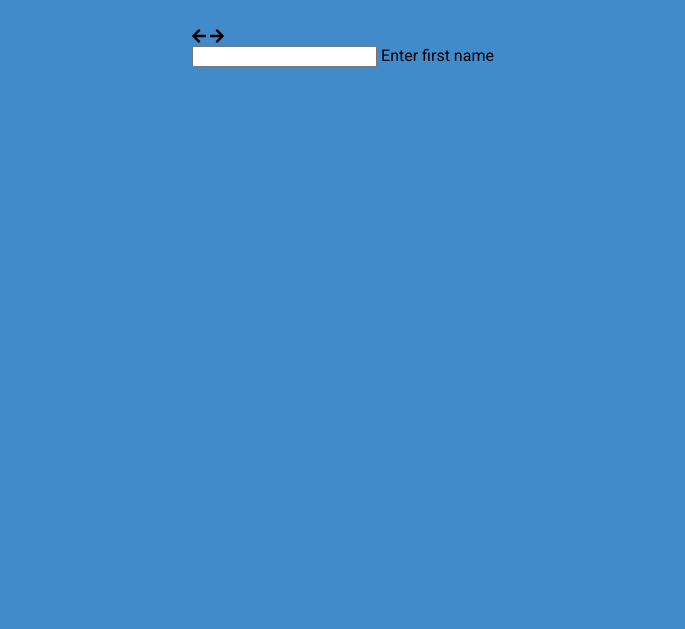
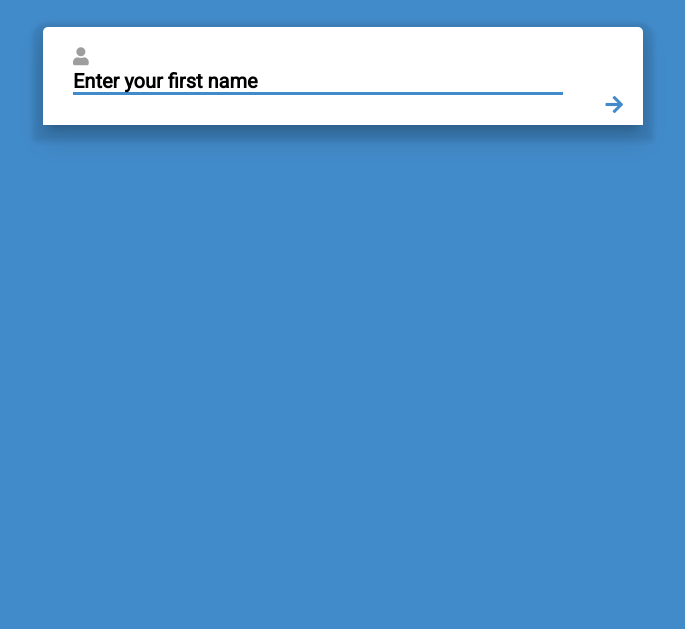
Before and after one commit to Ebecode/fancy_form, a website: page index.html in a window 1280 px wide. Shown: the part 171-800 px from the top of the page, without its empty margins (297-982 px from the left). Drawn offline with Linux system fonts and the light colour scheme.

Commit message:
sass is good, working on the js

```diff
--- a/index.html
+++ b/index.html
@@ -18,15 +18,16 @@
       <h1 class="logo">Fancy Form</h1>
       <div id="form-box">
         <i id="prev-btn" class="fas fa-arrow-left"></i>
-        <i id="prev-btn" class="fas fa-arrow-right"></i>
+        <i id="next-btn" class="fas fa-arrow-right"></i>
         <div id="input-group">
           <input id="input-field" required />
-          <label id="input-label">Enter first name</label>
+          <label id="input-label"></label>
           <div id="input-progress"></div>
         </div>
         <div id="progress-bar"></div>
       </div>
     </div>
+
     <script src="js/main.js"></script>
   </body>
 </html>
--- a/js/main.js
+++ b/js/main.js
@@ -0,0 +1,56 @@
+//questions array
+const QUESTIONS = [
+  { question: "Enter your first name" },
+  { question: "Enter your last name" },
+  { question: "Enter your email", pattern: /\S+A\S+\.\s+/ },
+  { question: "Create a password", type: "password" }
+];
+
+//transition times
+const SHAKE_TIME = 100; //shake transition time
+const SWITCH_TIME = 200; //transition between questions
+
+//1st position value
+let position = 0;
+
+//initialize DOM elements
+const formBox = document.querySelector("#form-box");
+const nextBtn = document.querySelector("#next-btn");
+const prevBtn = document.querySelector("#prev-btn");
+const inputGroup = document.querySelector("#input-group");
+const inputField = document.querySelector("#input-field");
+const inputLabel = document.querySelector("#input-label");
+const inputProgress = document.querySelector("#input-progress");
+const progressBar = document.querySelector("#progress-bar");
+
+//events
+document.addEventListener("DOMContentLoaded", getQuestion);
+
+//functions
+
+function getQuestion() {
+  inputLabel.innerHTML = QUESTIONS[position].question;
+
+  inputField.type = QUESTIONS[position].type || "text";
+
+  //get current answer
+  inputField.value = QUESTIONS[position].answer || "";
+
+  //focus on element
+  inputField.focus();
+
+  //progress bar
+  progressBar.style.width = (position * 100) / QUESTIONS.length + "%";
+
+  //add user icon or back arrow depending on question
+  prevBtn.className = position ? "fas fa-arrow-left" : "fas fa-user";
+
+  showQuestion();
+}
+
+//display question
+function showQuestion() {
+  inputGroup.style.opacity = 1;
+  inputProgress.style.transition = "";
+  inputProgress.style.width = "100%";
+}
--- a/scss/main.scss
+++ b/scss/main.scss
@@ -3,6 +3,10 @@
 // font-family: 'Pacifico', cursive;
 
 $primary: #428bca;
+$secondary: lighten($primary, 30%);
+$light: #9e9e9e;
+$progress-height: 10px;
+$error: #ff2d26;
 
 body {
   background: $primary;
@@ -23,3 +27,116 @@ h1.logo {
   justify-content: top;
   align-items: center;
 }
+
+#form-box {
+  background: #fff;
+  position: relative;
+  width: 600px;
+  border-top-right-radius: 5px;
+  border-top-left-radius: 5px;
+  box-shadow: 0 16px 24px 2px rgba(0, 0, 0, 0.1),
+    0 6px 5px 10px rgba(0, 0, 0, 0.1), 0 8px 10px -5px rgba(0, 0, 0, 0.2);
+  transition: 0.1s ease-in-out;
+}
+#form-box.close {
+  width: 0;
+  padding: 0;
+  overflow: hidden;
+  transition: 0.8s ease-in-out;
+  box-shadow: 0 16px 24px 2px rgba(0, 0, 0, 0.1);
+}
+
+#next-btn {
+  position: absolute;
+  right: 20px;
+  bottom: 10px;
+  font-size: 20px;
+  color: $primary;
+  float: right;
+  cursor: pointer;
+  z-index: 2;
+
+  &:hover {
+    color: $secondary;
+  }
+}
+
+#prev-btn {
+  position: absolute;
+  left: 30px;
+  top: 20px;
+  font-size: 18px;
+  color: $light;
+  float: right;
+  cursor: pointer;
+  z-index: 2;
+
+  &:hover {
+    color: $secondary;
+  }
+}
+
+#input-group {
+  position: relative;
+  margin: 10px 60px 10px 10px;
+  padding: 30px 20px 20px 20px;
+  opacity: 0;
+  transition: opacity 0.3s ease-in-out;
+
+  input {
+    position: relative;
+    width: 100%;
+    border: 0;
+    font-size: 20px;
+    font-weight: bold;
+    outline: 0;
+    background: transparent;
+    box-shadow: 0;
+  }
+  #input-label {
+    position: absolute;
+    pointer-events: none;
+    top: 32px;
+    left: 20px;
+    font-size: 20px;
+    font-weight: bold;
+    transition: 0.2s ease-in-out;
+  }
+  input:valid + #input-label {
+    top: 6px;
+    left: 32px;
+    margin-left: 0 !important;
+    font-size: 11px;
+    font-weight: normal;
+    color: $light;
+  }
+}
+
+#input-progress {
+  border-bottom: 3px solid $primary;
+  width: 0;
+  transition: width 0.6s ease-in-out;
+}
+
+#progress-bar {
+  position: absolute;
+  background: $secondary;
+  height: $progress-height;
+  width: 0;
+  transition: width 0.3s ease-in-out;
+}
+
+.error {
+  #input-progress {
+    color: $error;
+  }
+  #next-btn {
+    color: $error;
+  }
+}
+
+@media (max-width: 600px) {
+  #form-box {
+    width: 80%;
+  }
+}
```
Also changed, not shown: css/main.css.
